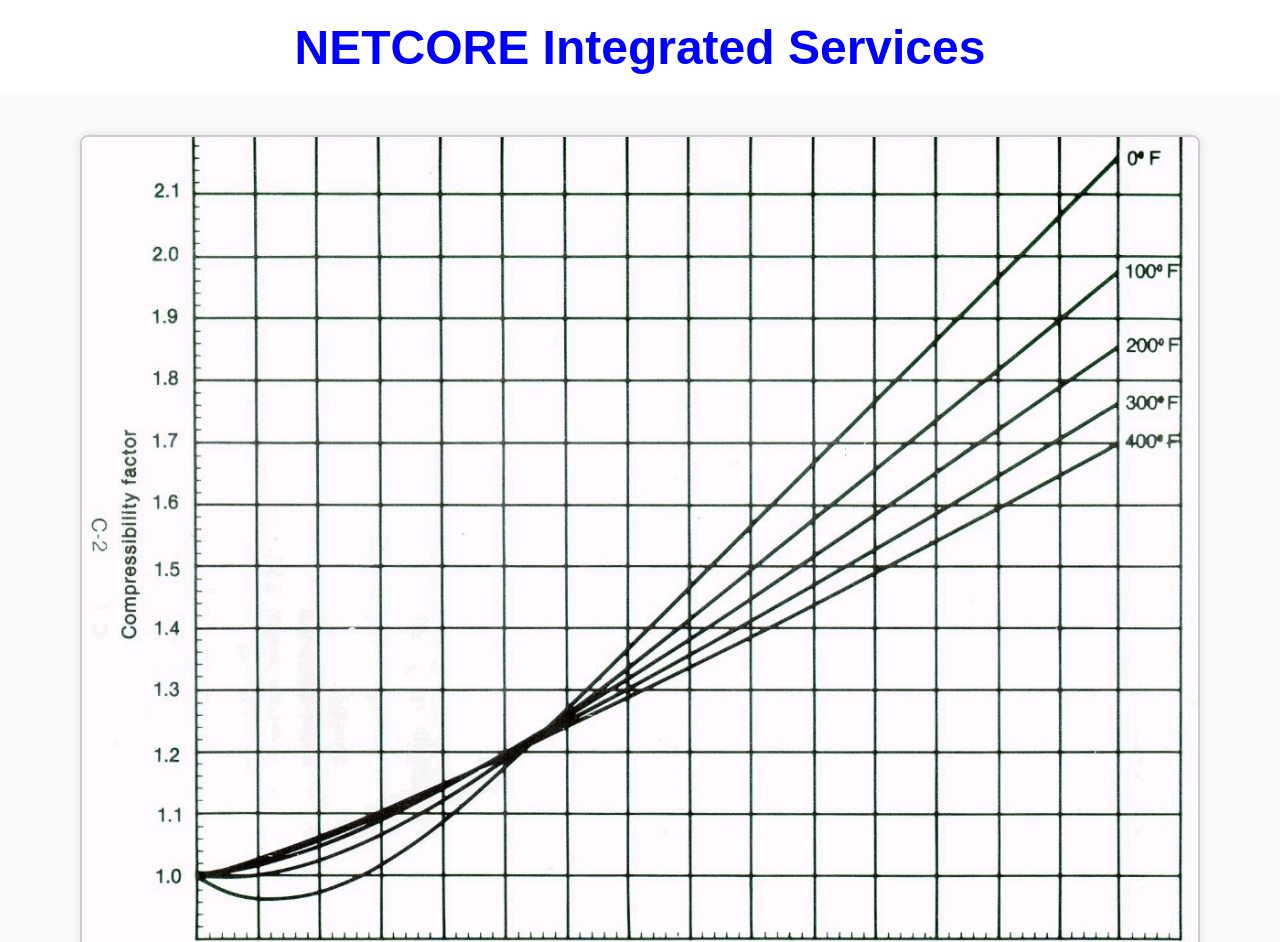
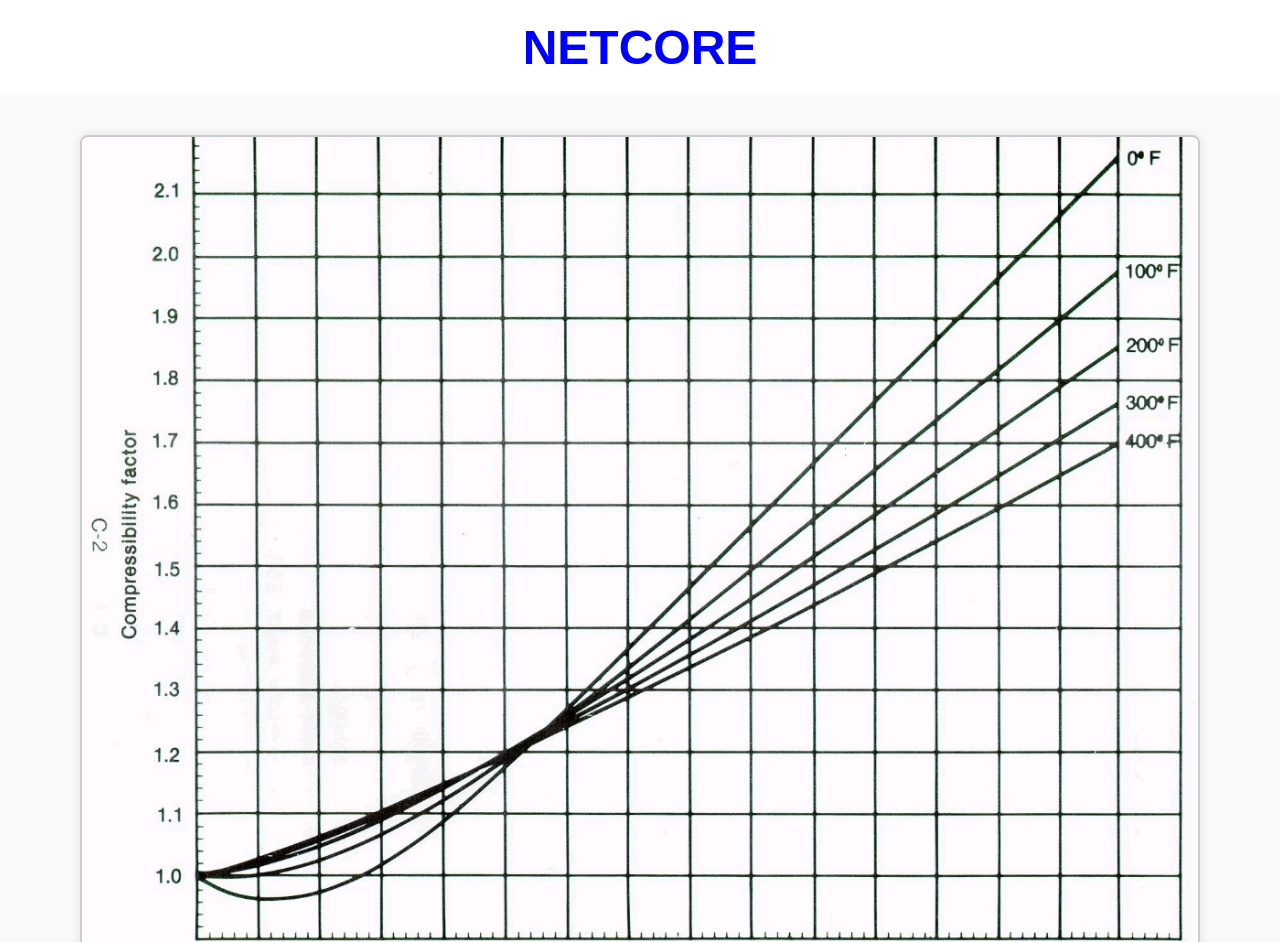
Before and after one commit to justin-ibe/Nitrogen2, a plain HTML site: page references.html in a window 1280 px wide. Shown: the top 942 px of the page. Drawn offline with Linux system fonts and the light colour scheme.

Commit message:
references.html

```diff
--- a/references.html
+++ b/references.html
@@ -41,7 +41,7 @@
 </head>
 <body>
     <header>
-        NETCORE Integrated Services
+        NETCORE
     </header>
     <div class="container">
         <img src="CompressibilityFactorGraph.jpg" alt="CompressibilityFactorGraph">
```
